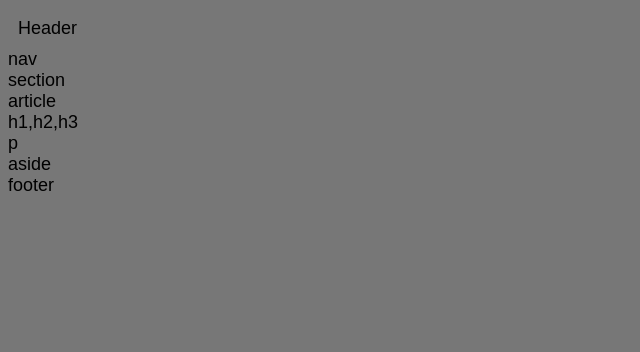
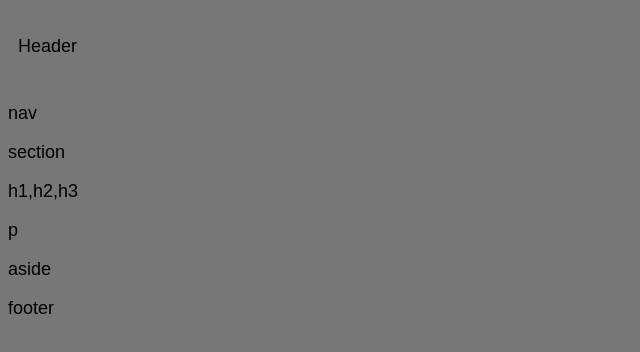
Before and after one commit to smansfield89/HW-Wireframe, a plain HTML site: page index.html in a window 1280 px wide. Shown: the whole page, without its empty margins (0-640 px from the left). Drawn offline with Linux system fonts and the light colour scheme.

Commit message:
final commit

```diff
--- a/index.html
+++ b/index.html
@@ -9,46 +9,54 @@
 <Body>
 
     <header>
-
-        Header
-
+         <div class="container">
+            <p>Header</p>
+        </div>
     </header>
 
 
     <nav>
-
-        nav
-
+        <div class="container">
+            <p>nav</p>
+        </div>
     </nav>
 
     <section>
 
-        section
+        <p>section
 
-        <div>
-            <article>
-                article
-                <div>
-                    h1,h2,h3
-                </div>
-                <div>
-                    p
-                </div>
-            </article>
-        </div>
+            <div class = "container">
+
+                <article>
+
+                    <div class = "container">
+                        <p>h1,h2,h3</p>
+                    </div>
+
+                    <div class = "container">
+                        <p>p</p>
+                    </div>
+
+                </article>
+
+            </div>
+
+        </p>
 
     </section>
 
     <aside>
 
-        aside
+        <p>aside</p>
 
     </aside>
 
+    <div class = "clear">
+    </div>
 
     <footer>
 
-        footer
+        <p>footer</p>
 
     </footer>
 
```
